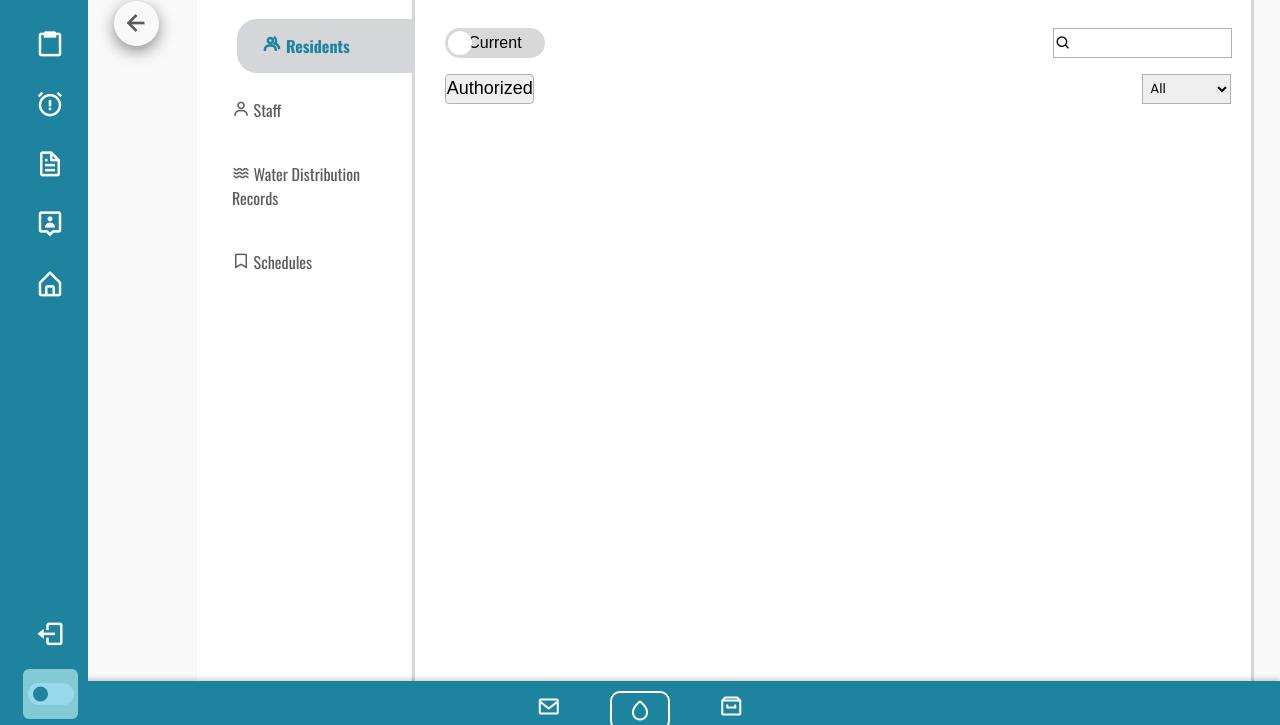
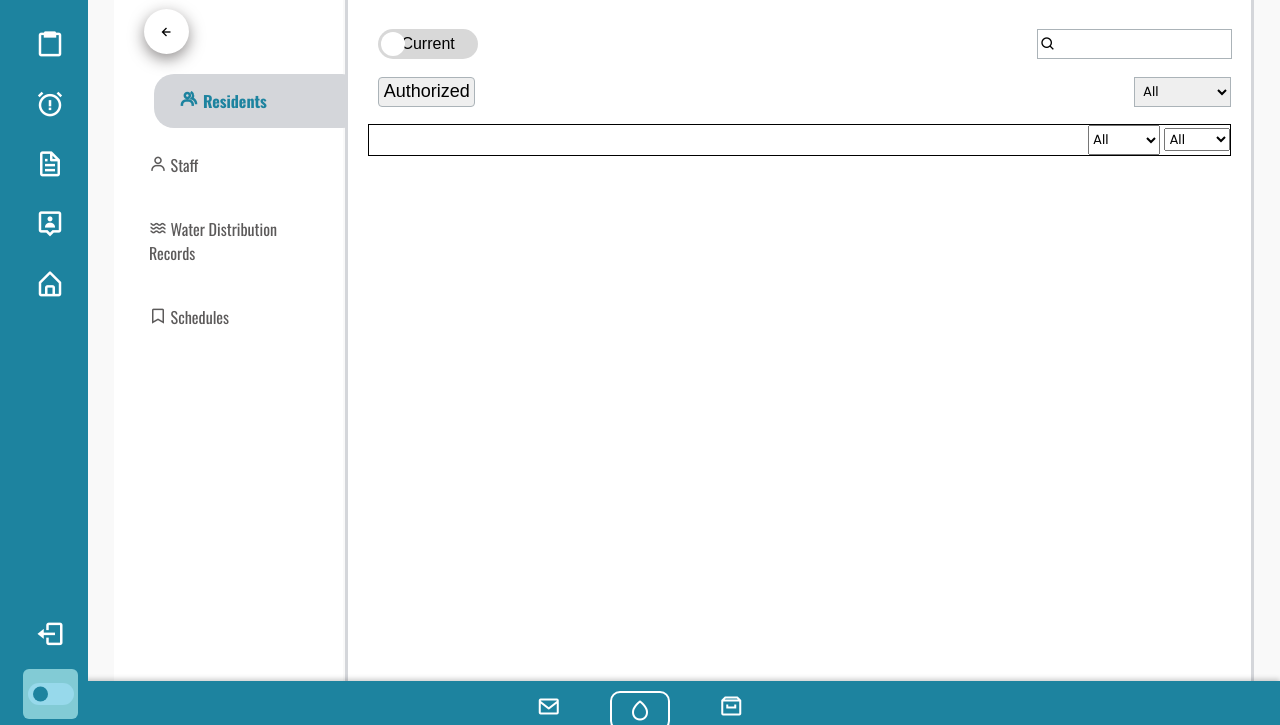
Before and after one commit to Jeem11/SolarydroSync, a website: page WebApp_Admin/F_Records_Res.html in a window 1280 px wide. Shown: the part 75-800 px from the top of the page. Drawn offline with nearby package versions, Linux system fonts and the light colour scheme; a web font is replaced by a local one.

Commit message:
modified:   WebApp_Admin/F_RecordsCon_Style.css 	modified:   WebApp_Admin/F_Records_Res.html 	modified:   WebApp_Admin/F_ResidentCon_Script.js

```diff
--- a/WebApp_Admin/F_RecordsCon_Style.css
+++ b/WebApp_Admin/F_RecordsCon_Style.css
@@ -27,13 +27,13 @@
 
 .rec-navigation{
     width: 25%;
-    padding: 30px 10px;
+    padding: 0.1px 10px;
     background-color: white;
     display: flex;
     right: 2px;
     flex-direction: column;
     align-items: flex-start;
-    margin-left: 80px;
+    margin-left: 1%;
 }
 
 .recordcontainer {
@@ -41,20 +41,18 @@
     padding: 20px;
     box-sizing: border-box;
     background-color: white;
-    border: 3px solid #d4d6da;
+    border-left: 3px solid #d4d6da;
+    border-top: 3px solid #d4d6da;
+    border-right: 3px solid #d4d6da;
     right: 2px;
     overflow-y: auto;
     color: black;
 }
 
-.Rback-btn{
-    margin-top: 1%;
-    margin-left: 1%;
-    width: 1px;
-}
 
 /* Back Button */
 .recordcrl{
+    margin: 20px;
     display: flex;
     height: 45px;
     width: 45px;
@@ -71,17 +69,6 @@
 
 .recordcrl:hover i{
     color: #2691d9;
-}
-
-.Rback-btn {
-    align-self: flex-start;
-    margin-bottom: 20px;
-}
-
-.Rback-btn i {
-    font-size: 2rem;
-    color: #5C5A5A;
-    cursor: pointer;
 }
 
 .R-tab-button {
@@ -185,7 +172,7 @@
 }
 
 .residentnav .famSearch{
-    margin-right: 0;
+    margin-left: 2%;
     border: none;
     width: 100%;
     outline: none;
@@ -211,6 +198,7 @@
     margin-left: 10px;
     border-radius: 4px;
     border: 1px solid #abb3b8;
+    cursor: pointer;
     transition: 0.3s;
 }
 
@@ -234,8 +222,31 @@
     height: 30px;
     width: 50%;
     border: 1px solid #abb3b8;
+    cursor: pointer;
     margin-left: 50%;
 }
+
+.reslocNav {
+    display: flex;
+    justify-content: flex-end;
+    align-items: center;
+    gap: 20px;
+    margin-top: 2%;
+    width: 100%;
+    border: 1px solid black;
+}
+
+.reslocNav .bldgSearch{
+    height: 30px;
+
+}
+
+
+
+
+
+
+
 
 
 
--- a/WebApp_Admin/F_Records_Res.html
+++ b/WebApp_Admin/F_Records_Res.html
@@ -153,13 +153,11 @@
 
     <!--Record Container-->
     <div class="mainrecontainer">
-        <div class="Rback-btn">
+
+        <div class="rec-navigation">
             <div class="recordcrl">
                 <i class='bx bx-left-arrow-alt'></i>
             </div>
-        </div>
-
-        <div class="rec-navigation">
             <button class="R-tab-button active" id='section-request'>
                 <i class="bx bx-group"></i>
                 Residents
@@ -202,10 +200,32 @@
                     </select>
                 </div>
 
+                <div class="reslocNav">
+                    <div class="locBldg">
+                        <select class="bldgSearch" id="bldgSelect" name="bldgNo">
+                            <!--Javascript options-->
+                        </select>
+                        <select class="floorSearch" id="floorSelect" name="flrNo">
+                            <!--Javascript options-->
+                        </select>
+                    </div>
+                </div>
 
-                <div class="currentres-container">
 
-                </div>
+
+
+
+
+
+
+
+
+
+
+
+                <!--<div class="currentres-container">
+
+                </div> -->
 
 
 
--- a/WebApp_Admin/F_ResidentCon_Script.js
+++ b/WebApp_Admin/F_ResidentCon_Script.js
@@ -1,10 +1,39 @@
 function updateLabel() {
     const toggle = document.getElementById('resToggle');
-    const label = document.querySelector('.rToggleLbl');
+    const label = document.querybldgselector('.rToggleLbl');
 
     if (toggle.checked) {
-        label.textContent = 'Former'; // Update to Former Residents
+        label.textContent = 'Former';
     } else {
-        label.textContent = 'Current'; // Update to Current Residents
+        label.textContent = 'Current';
     }
 }
+
+const bldgselect = document.getElementById("bldgSelect");
+
+const bldgallOption = document.createElement("option");
+bldgallOption.value = "all";
+bldgallOption.textContent = "All";
+bldgselect.appendChild(bldgallOption);
+
+for (let i = 1; i <= 30; i++) {
+    const option = document.createElement("option");
+    option.value = i;
+    option.textContent = `Bldg ${i}`;
+    bldgselect.appendChild(option);
+}
+
+const floorselect = document.getElementById("floorSelect");
+
+const flrallOption = document.createElement("option");
+flrallOption.value = "all";
+flrallOption.textContent = "All";
+floorselect.appendChild(flrallOption);
+
+// Create and append floor numbers as "Floor 1-5"
+for (let i = 1; i <= 5; i++) {
+    const option = document.createElement("option");
+    option.value = i;
+    option.textContent = `Floor ${i}`;
+    floorselect.appendChild(option);
+}
```
